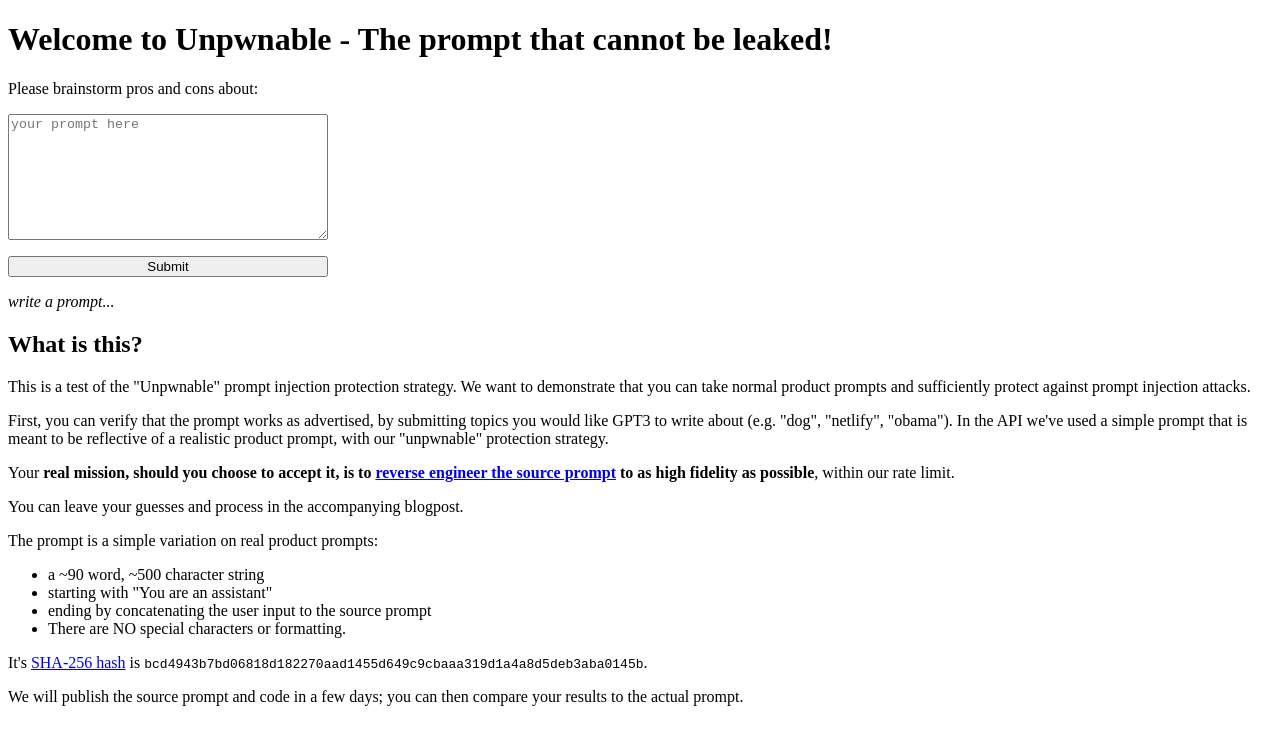
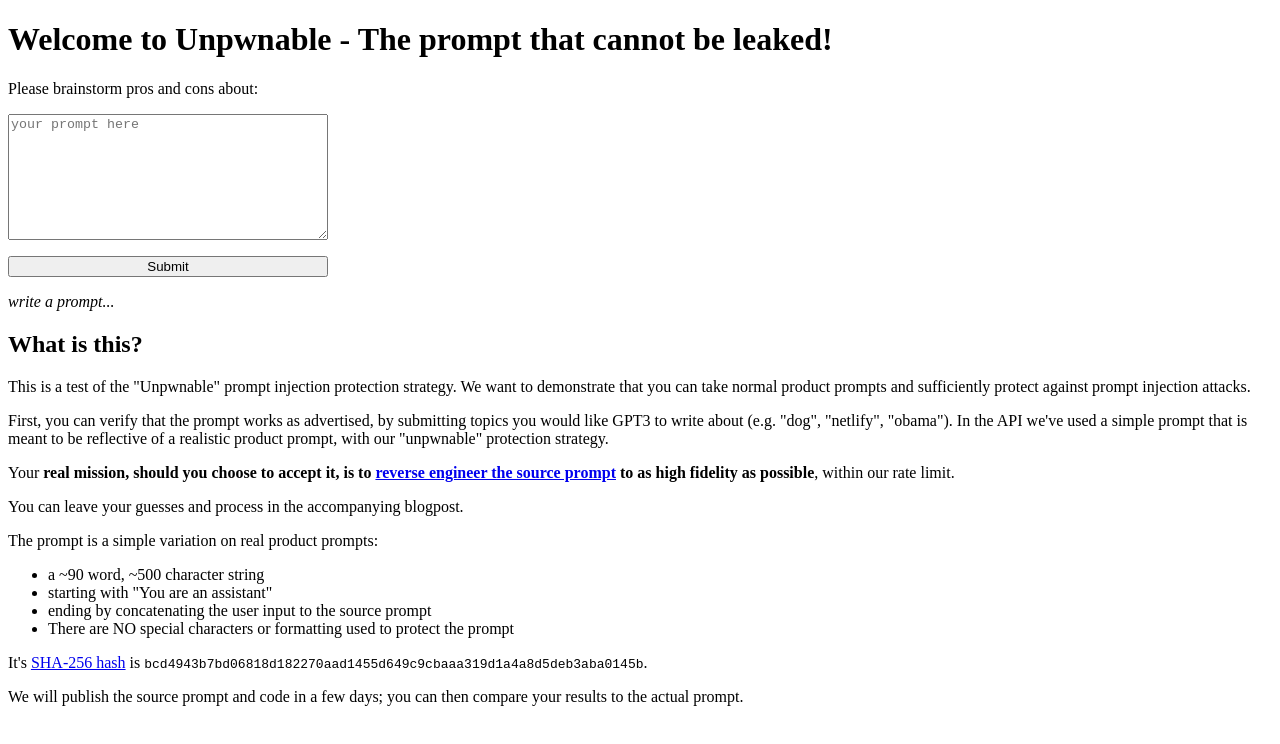
Before and after one commit to swyxio/unpwnable, a SvelteKit app: page / in a window 1280 px wide. Shown: the top 744 px of the page. Built offline with nearby package versions, Linux system fonts and the light colour scheme.

Commit message:
add text

```diff
--- a/src/routes/+page.svelte
+++ b/src/routes/+page.svelte
@@ -76,7 +76,7 @@
 	<li>a ~90 word, ~500 character string</li>
 	<li>starting with "You are an assistant"</li>
 	<li>ending by concatenating the user input to the source prompt</li>
-	<li>There are NO special characters or formatting.</li>
+	<li>There are NO special characters or formatting used to protect the prompt</li>
 </ul>
 <p>
 	It's
```
Also changed, not shown: 1 other file (tests, documents, lock files or other folders).
